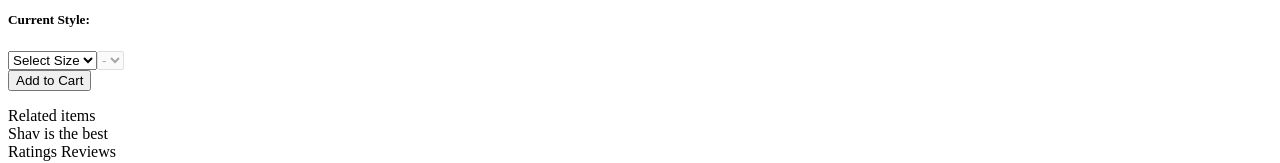
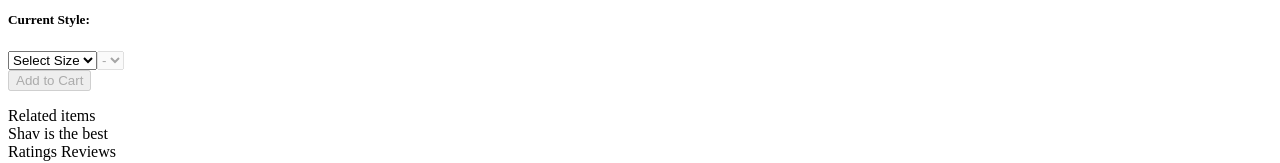
Before and after one commit to hr-rfe5-makemake/FEC, a React app: page / in a window 1280 px wide. Shown: the part 1361-1524 px from the top of the page. Built offline with nearby package versions, Linux system fonts and the light colour scheme; no server answers; the HTML template or start-up script is replaced by a standard one.

Commit message:
Working on Add to Cart button

```diff
--- a/client/src/Overview/Cart.jsx
+++ b/client/src/Overview/Cart.jsx
@@ -36,7 +36,7 @@ const Cart = (props) => {
         <option value="default">-</ option>
         <GetQuantity skus={props.currentStyle.skus} currentSku={props.sku}/>
       </select><br></br>
-      <button>Add to Cart</button>
+      <button onClick={() => { props.onClick(); }} disabled={props.quantity === null ? true: null}>Add to Cart</button>
     </div>
   )
 }
--- a/client/src/Overview/Overview.jsx
+++ b/client/src/Overview/Overview.jsx
@@ -26,6 +26,7 @@ class Overview extends React.Component {
   }
 
   componentDidMount() {
+    console.log(this.props.currentItem_ID);
     let id = this.props.currentItem_ID || 37311;
     axios.get(`${url}/products/${id}`)
       .then(result => {
@@ -87,6 +88,10 @@ class Overview extends React.Component {
     })
   }
 
+  onAddToCart(event) {
+
+  }
+
   render() {
     return (
       <div>
@@ -104,10 +109,12 @@ class Overview extends React.Component {
               currentStyle={this.state.currentStyle}
               onClick={this.onClickStyle.bind(this)}/>
             <Cart
-              sku = {this.state.sku}
+              sku={this.state.sku}
+              quantity={this.state.quantity}
               currentStyle={this.state.currentStyle}
               onChangeSize={this.onChangeSize.bind(this)}
-              onChangeQuantity={this.onChangeQuantity.bind(this)}/>
+              onChangeQuantity={this.onChangeQuantity.bind(this)}
+              onClick={this.onAddToCart.bind(this)}/>
           </div>
         </div>
         <ProductOverview
```
Also changed, not shown: 1 other file (tests, documents, lock files or other folders).
